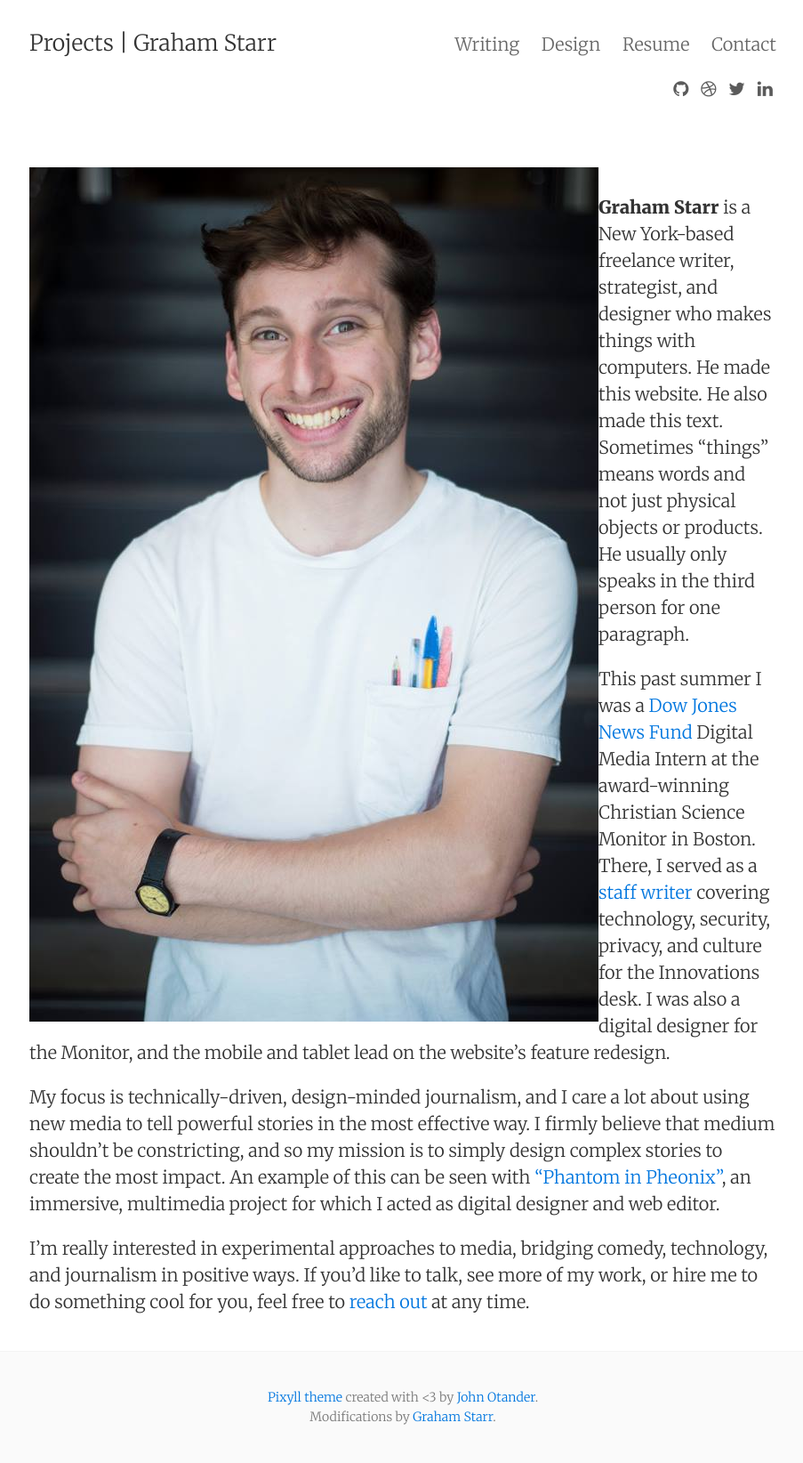
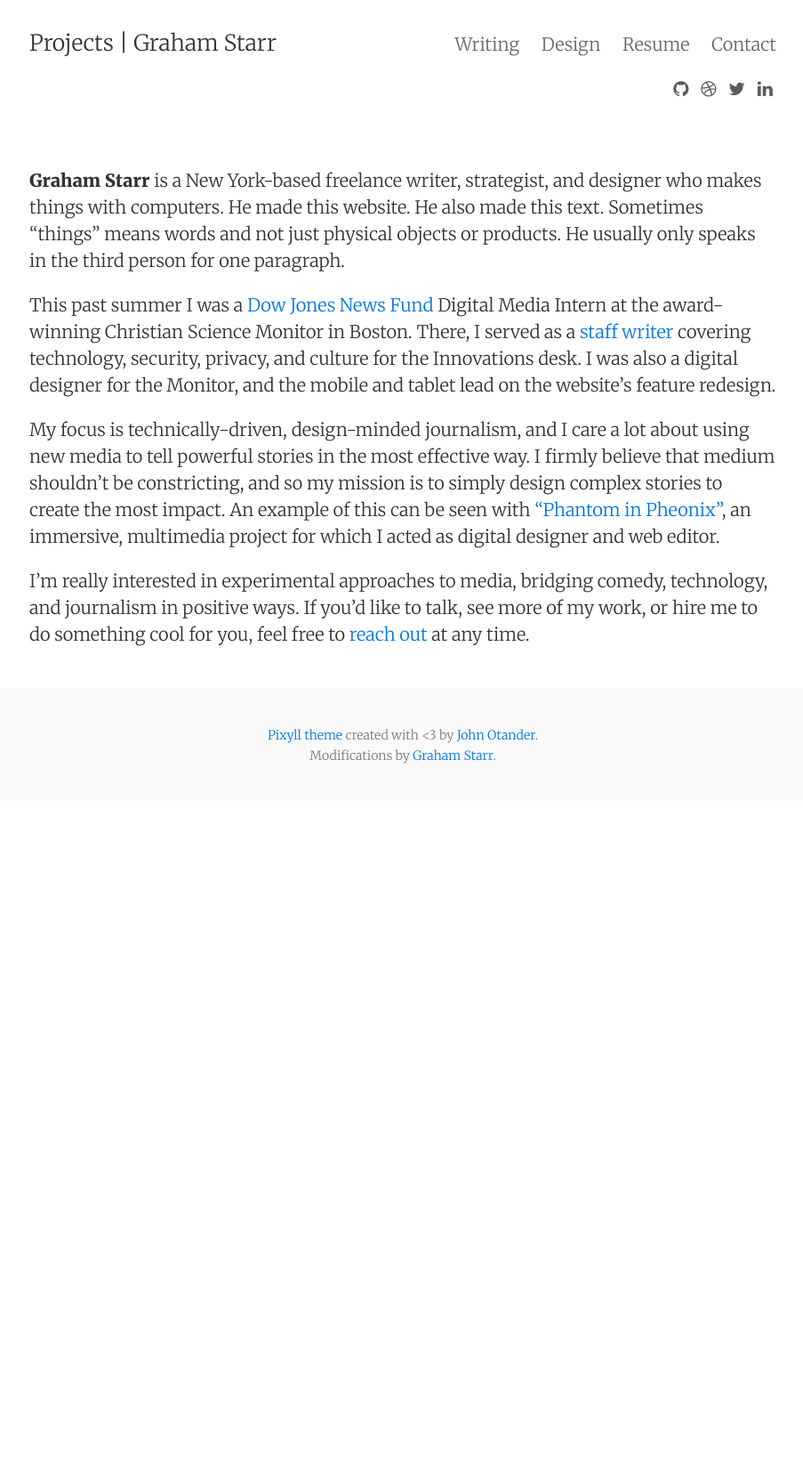
Before and after one commit to gstarr/gstarr.github.io, a Jekyll site: the page built from about.md, in a window 1280 px wide. Shown: the whole page at 89% size, without its empty margins (187-1090 px from the left). Built offline with Jekyll 4.4.1, drawn with Linux system fonts in a browser that asks for light colours; nearby versions of some CDN libraries; after the commit the page ends 900 px from its top, so only the background shows below that.

Commit message:
Update about.md

```diff
--- a/about.md
+++ b/about.md
@@ -4,7 +4,6 @@ title:
 permalink: /about/
 ---
 
-![IT ME!]({{ site.url }}/images/me.jpg "it me!"){: .pull-left}
 **Graham Starr** is a New York-based freelance writer, strategist, and designer who makes things with computers. He made this website. He also made this text. Sometimes "things" means words and not just physical objects or products. He usually only speaks in the third person for one paragraph.
 
 This past summer I was a [Dow Jones News Fund](http://www.newsfund.org/) Digital Media Intern at the award-winning Christian Science Monitor in Boston. There, I served as a [staff writer](http://www.csmonitor.com/About/People/Graham-Starr) covering technology, security, privacy, and culture for the Innovations desk. I was also a digital designer for the Monitor, and the mobile and tablet lead on the website's feature redesign.
```
